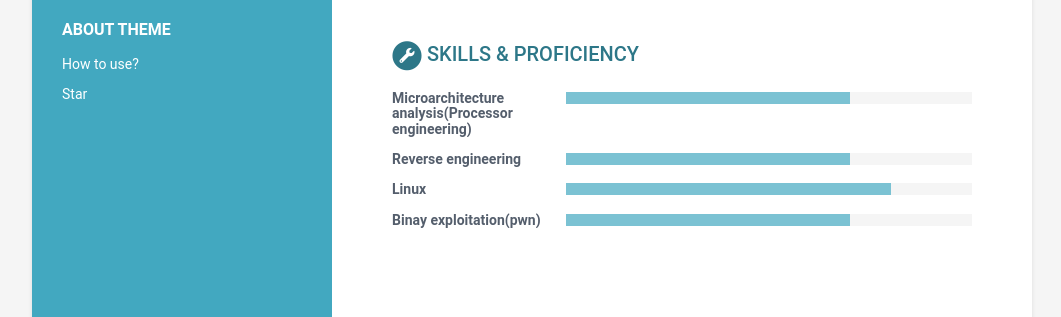
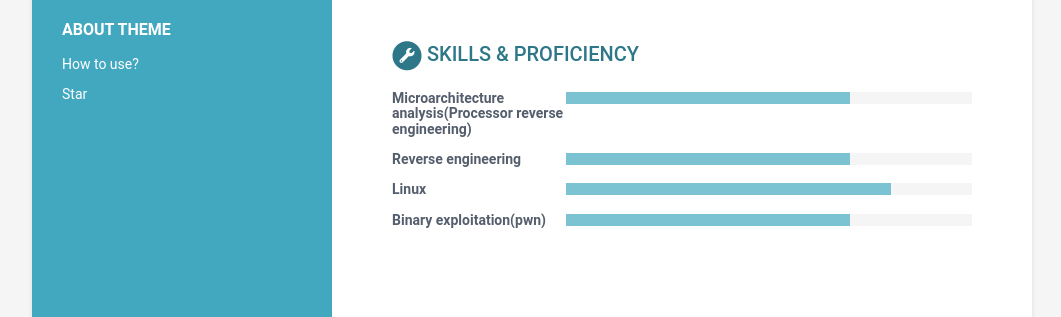
Before and after one commit to r3c0nb4/r3c0nb4.github.io, a Jekyll site: the page built from index.html, in a window 1280 px wide. Shown: the part 1016-1333 px from the top of the page, without its empty margins (108-1169 px from the left). Built offline with Jekyll 4.4.1, drawn with Linux system fonts in a browser that asks for light colours.

Commit message:
fix error

```diff
--- a/_data/data.yml
+++ b/_data/data.yml
@@ -210,7 +210,7 @@ skills:
     title: Skills &amp; Proficiency
 
     toolset:
-      - name: Microarchitecture analysis(Processor engineering)
+      - name: Microarchitecture analysis(Processor reverse engineering)
         level: 70%
 
       - name: Reverse engineering
@@ -219,7 +219,7 @@ skills:
       - name: Linux
         level: 80%
 
-      - name: Binay exploitation(pwn)
+      - name: Binary exploitation(pwn)
         level: 70%
 
 
```
